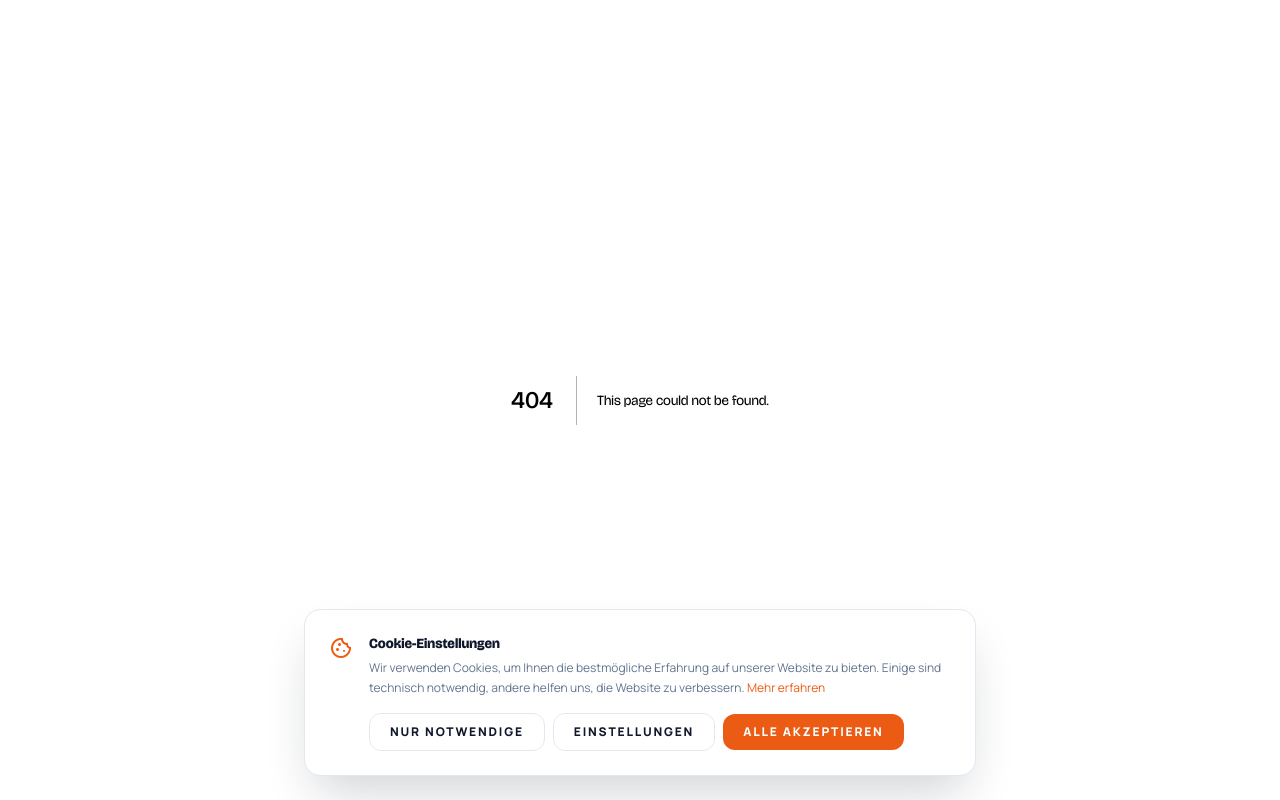
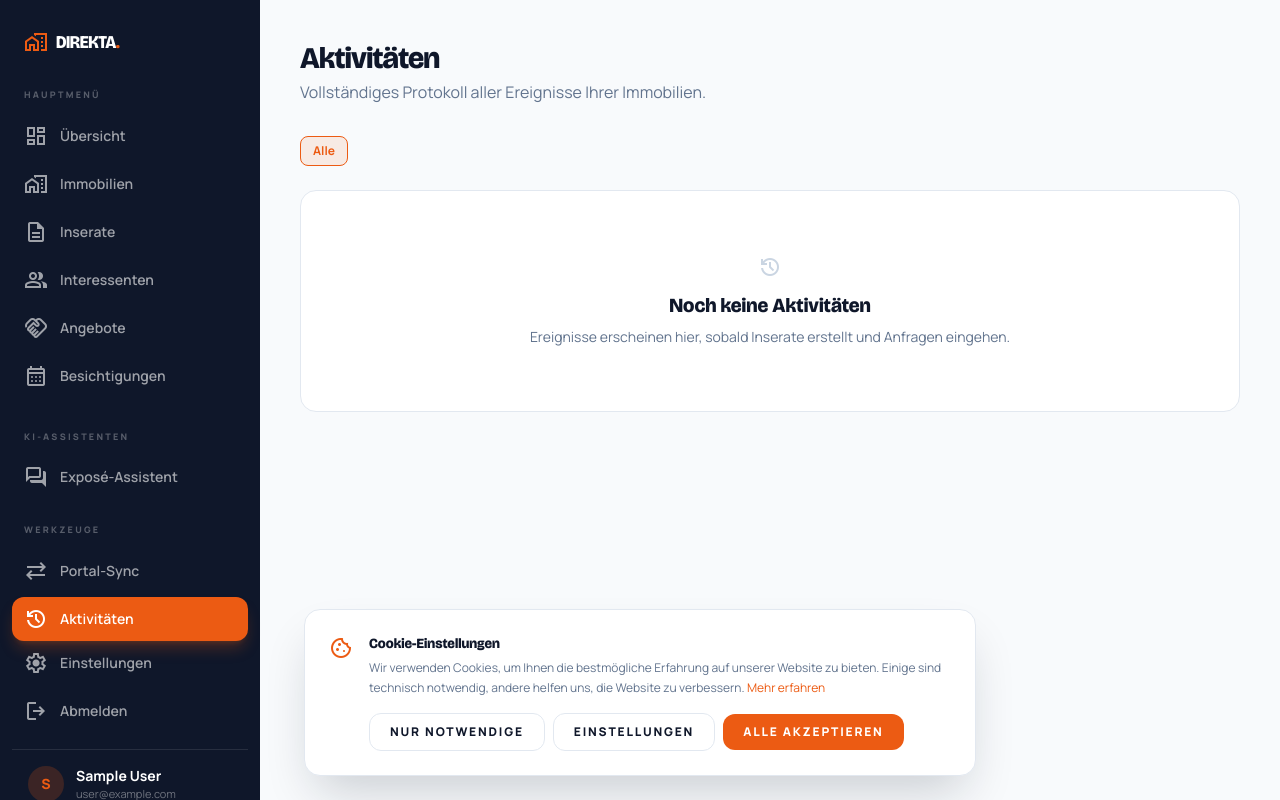
Before and after one commit to direkta2704/direkta-fe, a Next.js app: page /dashboard/activities in a window 1280 px wide. Before the commit this address had no page. Built offline with nearby package versions, Linux system fonts and the light colour scheme; no server answers; sample sign-in values are in the browser's storage.

Commit message:
feat:added history for seller

```diff
--- /dev/null
+++ b/src/app/api/events/route.ts
@@ -0,0 +1,30 @@
+import { NextResponse } from "next/server";
+import { prisma } from "@/lib/prisma";
+import { getRequiredUser } from "@/lib/session";
+
+export const dynamic = "force-dynamic";
+
+export async function GET() {
+  try {
+    const user = await getRequiredUser();
+
+    const events = await prisma.listingEvent.findMany({
+      where: { listing: { property: { userId: user.id } } },
+      include: {
+        listing: {
+          select: {
+            id: true,
+            slug: true,
+            property: { select: { street: true, houseNumber: true, city: true, type: true } },
+          },
+        },
+      },
+      orderBy: { createdAt: "desc" },
+      take: 100,
+    });
+
+    return NextResponse.json(events);
+  } catch {
+    return NextResponse.json({ error: "Nicht autorisiert" }, { status: 401 });
+  }
+}
--- /dev/null
+++ b/src/app/dashboard/activities/page.tsx
@@ -0,0 +1,169 @@
+"use client";
+
+import { useEffect, useState } from "react";
+import { useRouter } from "next/navigation";
+
+interface EventItem {
+  id: string;
+  type: string;
+  payload: Record<string, unknown> | null;
+  actorUserId: string | null;
+  createdAt: string;
+  listing: {
+    id: string;
+    slug: string;
+    property: { street: string; houseNumber: string; city: string; type: string };
+  };
+}
+
+const EVENT_META: Record<string, { icon: string; label: string; color: string }> = {
+  CREATED: { icon: "add_circle", label: "Inserat erstellt", color: "text-blue-600 bg-blue-50" },
+  TEXT_GENERATED: { icon: "auto_awesome", label: "KI-Text generiert", color: "text-violet-600 bg-violet-50" },
+  PRICE_RECOMMENDED: { icon: "trending_up", label: "Preisempfehlung erstellt", color: "text-amber-600 bg-amber-50" },
+  PUBLISHED: { icon: "public", label: "Inserat veröffentlicht", color: "text-emerald-600 bg-emerald-50" },
+  PAUSED: { icon: "pause_circle", label: "Inserat pausiert", color: "text-slate-600 bg-slate-100" },
+  SYNDICATED: { icon: "sync_alt", label: "Portal-Syndizierung", color: "text-blue-600 bg-blue-50" },
+  LEAD_RECEIVED: { icon: "person_add", label: "Neue Anfrage", color: "text-primary bg-primary/10" },
+  VIEWING_BOOKED: { icon: "calendar_month", label: "Besichtigung gebucht", color: "text-teal-600 bg-teal-50" },
+  OFFER_RECEIVED: { icon: "local_offer", label: "Kaufangebot eingegangen", color: "text-amber-600 bg-amber-50" },
+  OFFER_ACCEPTED: { icon: "check_circle", label: "Angebot angenommen", color: "text-emerald-600 bg-emerald-50" },
+  STATUS_CHANGED: { icon: "swap_horiz", label: "Status geändert", color: "text-slate-600 bg-slate-100" },
+};
+
+const DEFAULT_META = { icon: "info", label: "Ereignis", color: "text-slate-500 bg-slate-100" };
+
+export default function ActivitiesPage() {
+  const router = useRouter();
+  const [events, setEvents] = useState<EventItem[]>([]);
+  const [loading, setLoading] = useState(true);
+  const [filter, setFilter] = useState("ALL");
+
+  useEffect(() => {
+    fetch("/api/events")
+      .then((r) => r.json())
+      .then((data) => setEvents(Array.isArray(data) ? data : []))
+      .finally(() => setLoading(false));
+  }, []);
+
+  const filtered = filter === "ALL" ? events : events.filter((e) => e.type === filter);
+
+  const eventTypes = ["ALL", ...new Set(events.map((e) => e.type))];
+
+  function formatDate(iso: string) {
+    const d = new Date(iso);
+    const now = new Date();
+    const diff = now.getTime() - d.getTime();
+    const mins = Math.floor(diff / 60000);
+    const hours = Math.floor(diff / 3600000);
+    const days = Math.floor(diff / 86400000);
+
+    if (mins < 1) return "Gerade eben";
+    if (mins < 60) return `Vor ${mins} Min.`;
+    if (hours < 24) return `Vor ${hours} Std.`;
+    if (days < 7) return `Vor ${days} Tag${days > 1 ? "en" : ""}`;
+    return d.toLocaleDateString("de-DE", { day: "2-digit", month: "2-digit", year: "numeric" });
+  }
+
+  function formatTime(iso: string) {
+    return new Date(iso).toLocaleTimeString("de-DE", { hour: "2-digit", minute: "2-digit" });
+  }
+
+  function getDetail(e: EventItem): string | null {
+    const p = e.payload;
+    if (!p) return null;
+    if (e.type === "LEAD_RECEIVED" && p.qualityScore) return `Score: ${p.qualityScore}/100`;
+    if (e.type === "OFFER_RECEIVED" && p.amount) return `EUR ${Number(p.amount).toLocaleString("de-DE")}`;
+    if (e.type === "OFFER_ACCEPTED" && p.finalPrice) return `EUR ${Number(p.finalPrice).toLocaleString("de-DE")}`;
+    if (e.type === "SYNDICATED" && p.portal) return String(p.portal);
+    if (e.type === "PUBLISHED" && p.pricingModel) return p.pricingModel === "FLAT_FEE" ? "Flat Fee" : "Erfolgsprovision";
+    return null;
+  }
+
+  return (
+    <>
+      <div className="mb-8">
+        <h1 className="text-3xl font-black text-blueprint tracking-tight">Aktivitäten</h1>
+        <p className="text-slate-500 mt-1">Vollständiges Protokoll aller Ereignisse Ihrer Immobilien.</p>
+      </div>
+
+      {/* Filters */}
+      <div className="flex flex-wrap gap-2 mb-6">
+        {eventTypes.map((type) => {
+          const meta = type === "ALL" ? { label: "Alle", icon: "", color: "" } : (EVENT_META[type] || DEFAULT_META);
+          return (
+            <button
+              key={type}
+              onClick={() => setFilter(type)}
+              className={`px-3 py-1.5 rounded-lg text-xs font-bold border transition-all ${
+                filter === type
+                  ? "border-primary bg-primary/10 text-primary"
+                  : "border-slate-200 text-slate-500 hover:border-slate-300"
+              }`}
+            >
+              {type === "ALL" ? "Alle" : meta.label}
+              {type !== "ALL" && (
+                <span className="ml-1.5 text-[10px] opacity-60">
+                  {events.filter((e) => e.type === type).length}
+                </span>
+              )}
+            </button>
+          );
+        })}
+      </div>
+
+      {loading ? (
+        <div className="flex items-center justify-center py-20">
+          <div className="w-8 h-8 border-4 border-primary/30 border-t-primary rounded-full animate-spin" />
+        </div>
+      ) : filtered.length === 0 ? (
+        <div className="bg-white rounded-2xl border border-slate-200 p-16 text-center">
+          <span className="material-symbols-outlined text-4xl text-slate-300 mb-3 block">history</span>
+          <h2 className="text-xl font-black text-blueprint mb-2">Noch keine Aktivitäten</h2>
+          <p className="text-slate-500 text-sm">Ereignisse erscheinen hier, sobald Inserate erstellt und Anfragen eingehen.</p>
+        </div>
+      ) : (
+        <div className="bg-white rounded-2xl border border-slate-200 overflow-hidden">
+          {filtered.map((event, idx) => {
+            const meta = EVENT_META[event.type] || DEFAULT_META;
+            const detail = getDetail(event);
+            const p = event.listing.property;
+            const isLast = idx === filtered.length - 1;
+            return (
+              <div
+                key={event.id}
+                onClick={() => router.push(`/dashboard/listings/${event.listing.id}`)}
+                className={`flex items-start gap-4 p-5 cursor-pointer hover:bg-slate-50/50 transition-colors ${!isLast ? "border-b border-slate-100" : ""}`}
+              >
+                {/* Timeline dot */}
+                <div className="flex flex-col items-center pt-0.5">
+                  <div className={`w-9 h-9 rounded-xl flex items-center justify-center ${meta.color}`}>
+                    <span className="material-symbols-outlined text-lg">{meta.icon}</span>
+                  </div>
+                </div>
+
+                {/* Content */}
+                <div className="flex-1 min-w-0">
+                  <div className="flex items-center gap-2">
+                    <span className="text-sm font-black text-blueprint">{meta.label}</span>
+                    {detail && (
+                      <span className="text-xs font-bold text-primary">{detail}</span>
+                    )}
+                  </div>
+                  <p className="text-xs text-slate-500 mt-0.5">
+                    {p.street} {p.houseNumber}, {p.city}
+                  </p>
+                </div>
+
+                {/* Timestamp */}
+                <div className="text-right flex-shrink-0">
+                  <div className="text-xs font-bold text-slate-500">{formatDate(event.createdAt)}</div>
+                  <div className="text-[10px] text-slate-400">{formatTime(event.createdAt)}</div>
+                </div>
+              </div>
+            );
+          })}
+        </div>
+      )}
+    </>
+  );
+}
--- a/src/app/dashboard/components/sidebar.tsx
+++ b/src/app/dashboard/components/sidebar.tsx
@@ -25,6 +25,7 @@ const navAgents = [
 
 const navTools = [
   { href: "/dashboard/syndication", label: "Portal-Sync", icon: "sync_alt" },
+  { href: "/dashboard/activities", label: "Aktivitäten", icon: "history" },
 ];
 
 const navBottom = [
```
